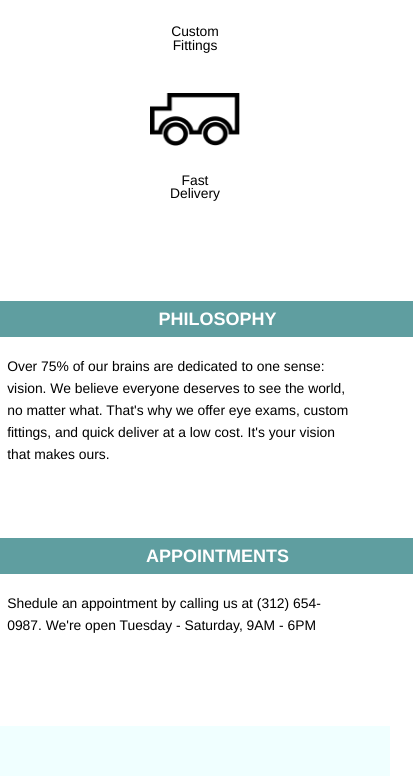
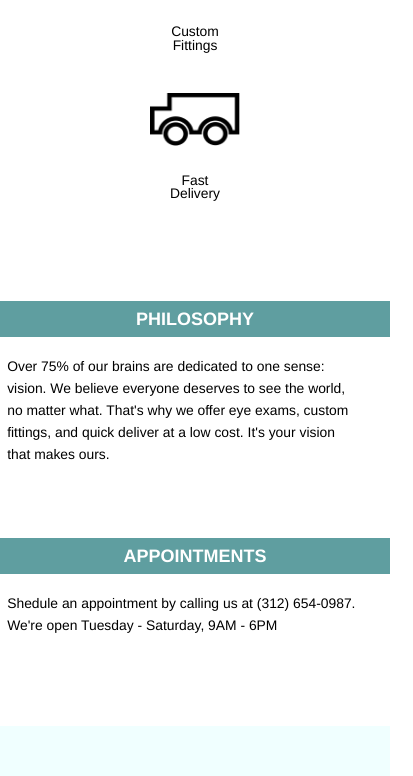
Before and after one commit to edrosillo/TortoiseshellOptics, a plain HTML site: page index.html in a window 390 px wide. Shown: the part 573-1349 px from the top of the page, 413 px wide, since content can reach past the window. Drawn offline with Linux system fonts and the light colour scheme.

Commit message:
Fixed all Media Query issues in mobile site.

```diff
--- a/resources/css/style.css
+++ b/resources/css/style.css
@@ -10,6 +10,12 @@ html {
 }
 
 @media only screen and (max-width: 980px){
+  .container {
+    width: 100%;
+  }
+}
+
+@media only screen and (max-width: 410px){
   .container {
     width: 100%;
   }
@@ -249,6 +255,7 @@ header {
   .info-header {
     width: 100%;
     text-align: center;
+    padding-left: 0;
   }
 
   .appointments .info-header {
@@ -258,7 +265,9 @@ header {
   .info-box p {
     font-size: 0.77rem;
     padding-left: 0.4rem;
+    padding-right: 5%;
     line-height: 1.6;
+    width: 90%
   }
 }
 
```
